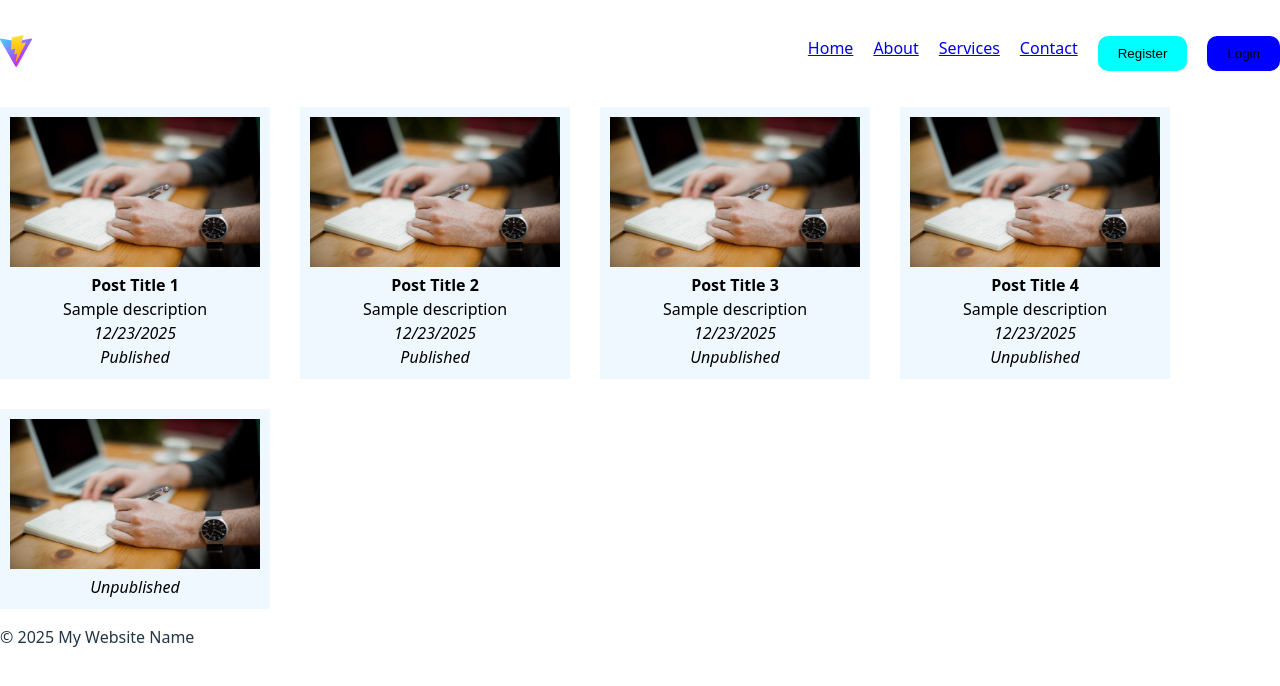
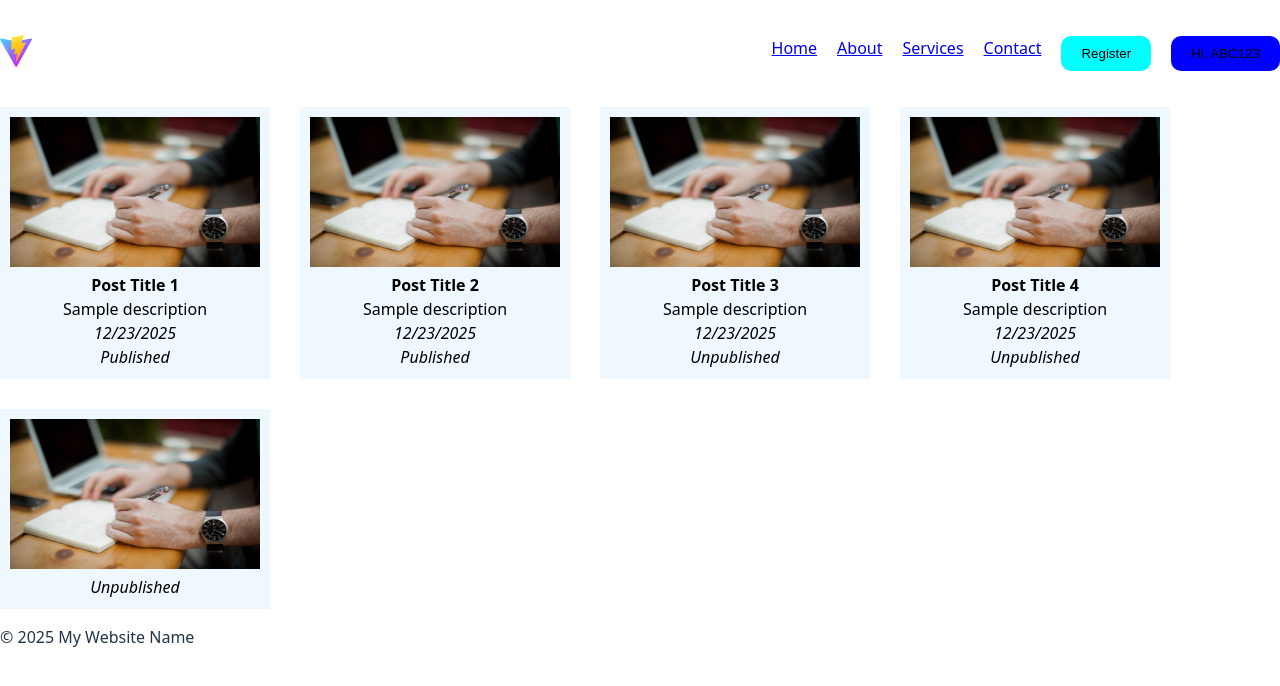
Before and after one commit to a6hijeet/react-demo, a React (Vite) app: page / in a window 1280 px wide. Shown: the top 686 px of the page. Built offline with nearby package versions, Linux system fonts and the light colour scheme.

Commit message:
Conditional redering button

```diff
--- a/src/components/ButtonIn.jsx
+++ b/src/components/ButtonIn.jsx
@@ -1,3 +1,4 @@
+import User from "./User"
 function ButtonIn(){
 
   const styles = {
@@ -8,7 +9,9 @@ function ButtonIn(){
       border:"none",
   }
   return (
-    <button style={styles}>Login</button>
+    <button style={styles}>
+      <User isLoggedIn={true} userName="ABC123"/>
+    </button>
   )
 }
 
--- /dev/null
+++ b/src/components/User.jsx
@@ -0,0 +1,8 @@
+function User(props) {
+
+  return(props.isLoggedIn ?
+  <span>Hi, {props.userName}</span> :
+  <span>Login</span>)
+}
+
+export default User
```
